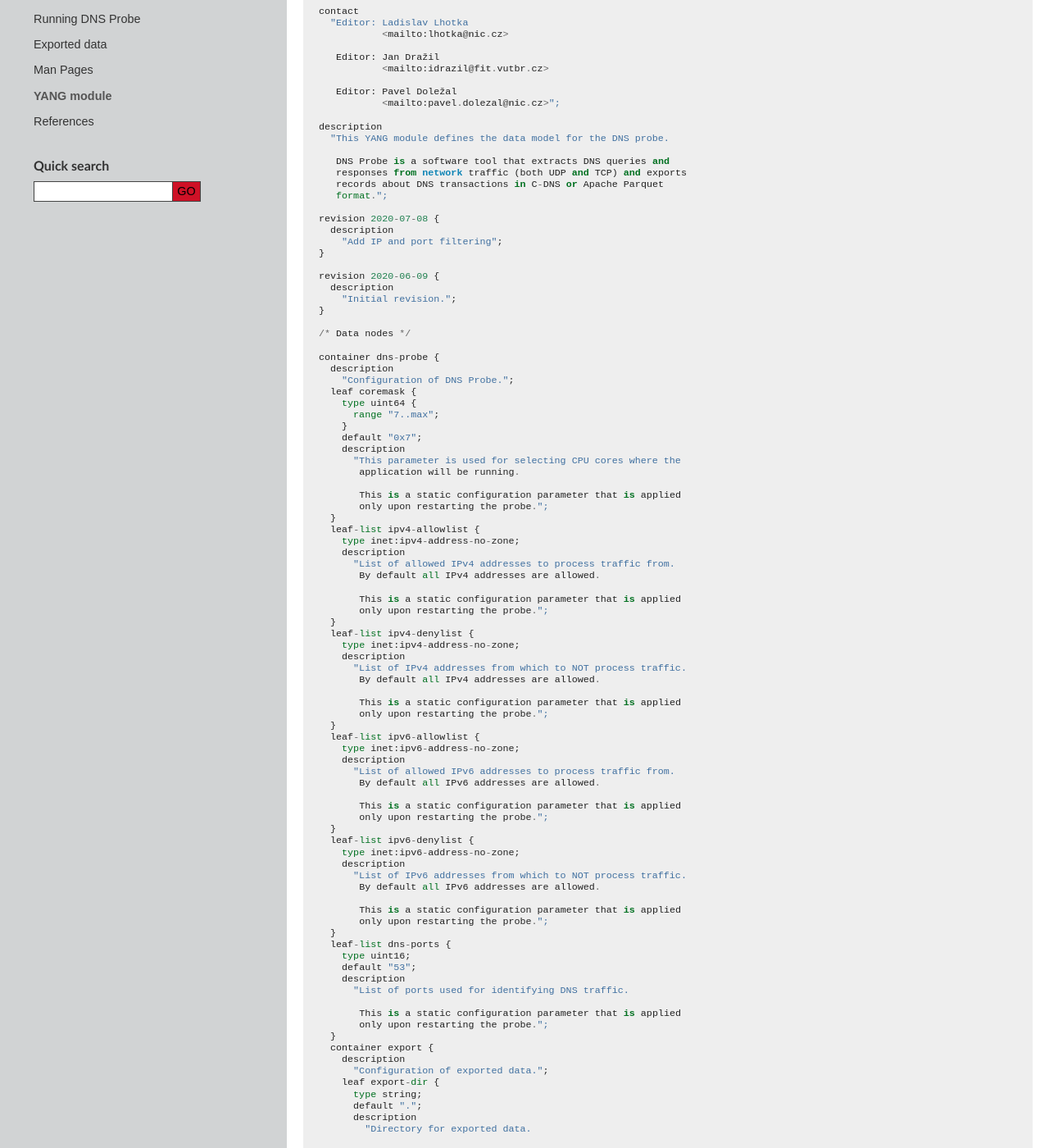
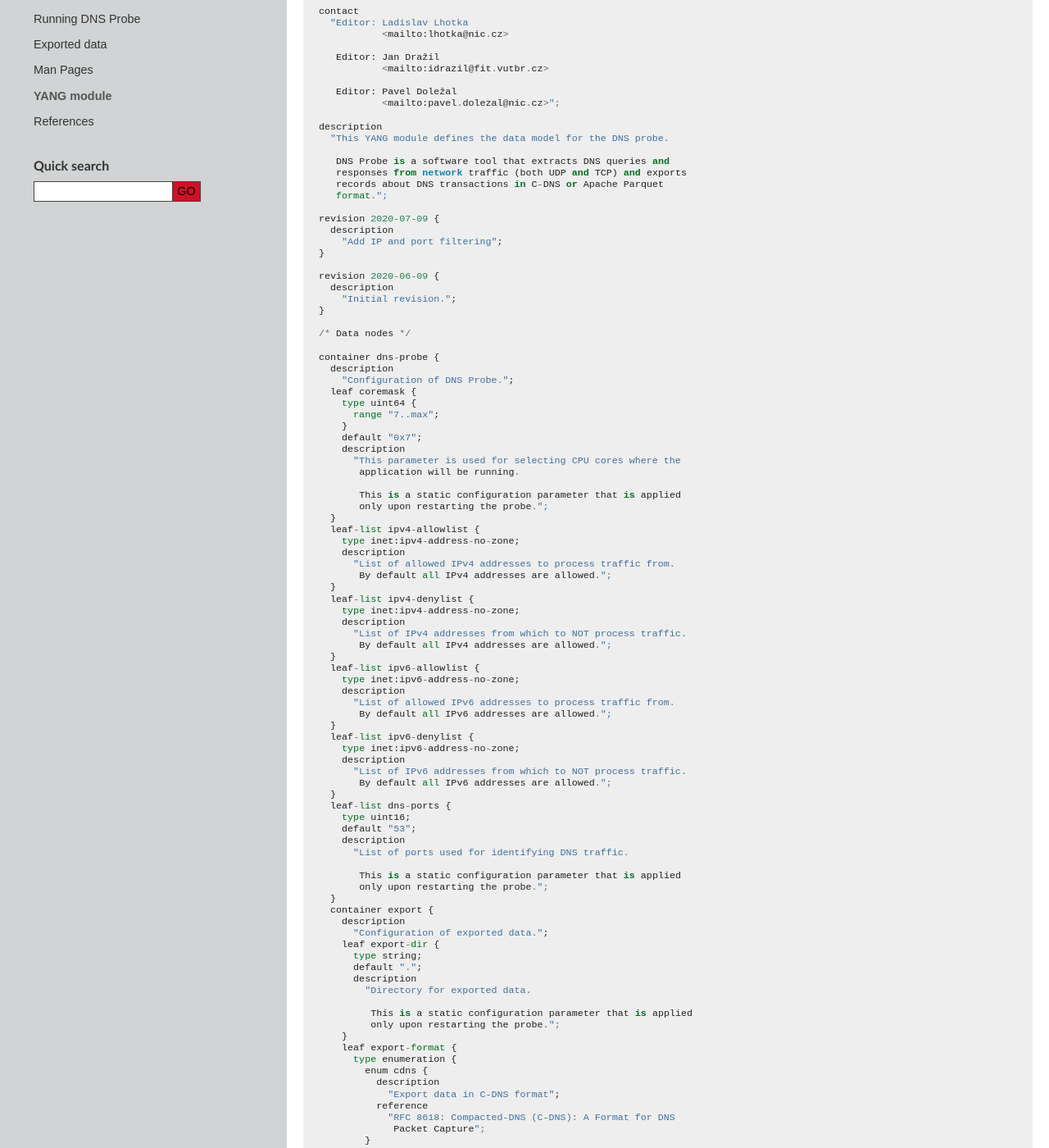
Before and after one commit to CZ-NIC/dns-probe, a Sphinx documentation site: the page built from doc/YANGmodule.rst, in a window 1280 px wide and 1400 px high, scrolled down 497 px. Shown: the whole window at 82% size. Built offline with Sphinx 7.4.7, drawn with Linux system fonts in a browser that asks for light colours.

Commit message:
Sphinx: Move IP and port filters to dynamic configuration items

```diff
--- a/doc/Configuration.rst
+++ b/doc/Configuration.rst
@@ -160,20 +160,6 @@
 
 The default value of 7 indicates that DNS Probe should use the first 3 CPU cores with IDs of 0, 1 and 2.
 
-.. _dns-ports:
-
-dns-ports
-^^^^^^^^^
-
-:data node: ``/cznic-dns-probe:dns-probe/dns-ports``
-:default: 53
-
-List of transport protocol port numbers that DNS Probe will check for in
-incoming packets to recognize DNS traffic.
-
-The default value of 53 is the standard DNS server port as defined
-in [RFC1035]_.
-
 export-dir
 ^^^^^^^^^^
 
@@ -223,6 +209,51 @@
 
 The default value of 131072 (2^17) was determined experimentally – it takes into account the default value for :ref:`max-transactions` and the current common ratio of DNS traffic over UDP and TCP. It is recommended to adjust this parameter to actual traffic circumstances in order to optimize memory consumption.
 
+.. _max-transactions:
+
+max-transactions
+^^^^^^^^^^^^^^^^
+
+:data node: ``/cznic-dns-probe:dns-probe/transaction-table/max-transactions``
+:default: 1048576
+
+The value of this parameter must be a power of 2. It specifies the maximum number of pending DNS transactions that DNS Probe can handle at any given time, which in turn affects the size of in-memory transaction table.
+
+The default value of 1048576 (2^20) was determined experimentally – it should suffice for handling DNS traffic at the line rate of 10 Gb/s. It is recommended to adjust this parameter to actual traffic circumstances in order to optimize memory consumption.
+
+.. _dynamic-conf-par:
+
+Dynamic configuration parameters
+--------------------------------
+
+This section lists all dynamic configuration parameters in alphabetical order.
+
+.. _cdns-blocks-per-file:
+
+cdns-blocks-per-file
+^^^^^^^^^^^^^^^^^^^^
+
+:data node: ``/cznic-dns-probe:dns-probe/export/cdns-blocks-per-file``
+:default: 0
+
+This parameter takes effect only if ``cdns`` is set in :ref:`export-format`. It specifies the maximum number of C-DNS blocks written to one exported file (see `Section 7.3.2 <https://tools.ietf.org/html/rfc8618#section-7.3.2>`_ in [RFC8618]_). If this limit is reached, the export file is closed and a new one started.
+
+The default value of 0 means that there is no limit.
+
+.. _dns-ports:
+
+dns-ports
+^^^^^^^^^
+
+:data node: ``/cznic-dns-probe:dns-probe/dns-ports``
+:default: 53
+
+List of transport protocol port numbers that DNS Probe will check for in
+incoming packets to recognize DNS traffic.
+
+The default value of 53 is the standard DNS server port as defined
+in [RFC1035]_.
+
 .. _ipv4-allowlist:
 
 ipv4-allowlist
@@ -270,37 +301,6 @@
 By default all IPv6 addresses are allowed.
 
 If :ref:`ipv6-allowlist` is not empty this configuration item doesn't have any effect.
-
-.. _max-transactions:
-
-max-transactions
-^^^^^^^^^^^^^^^^
-
-:data node: ``/cznic-dns-probe:dns-probe/transaction-table/max-transactions``
-:default: 1048576
-
-The value of this parameter must be a power of 2. It specifies the maximum number of pending DNS transactions that DNS Probe can handle at any given time, which in turn affects the size of in-memory transaction table.
-
-The default value of 1048576 (2^20) was determined experimentally – it should suffice for handling DNS traffic at the line rate of 10 Gb/s. It is recommended to adjust this parameter to actual traffic circumstances in order to optimize memory consumption.
-
-.. _dynamic-conf-par:
-
-Dynamic configuration parameters
---------------------------------
-
-This section lists all dynamic configuration parameters in alphabetical order.
-
-.. _cdns-blocks-per-file:
-
-cdns-blocks-per-file
-^^^^^^^^^^^^^^^^^^^^
-
-:data node: ``/cznic-dns-probe:dns-probe/export/cdns-blocks-per-file``
-:default: 0
-
-This parameter takes effect only if ``cdns`` is set in :ref:`export-format`. It specifies the maximum number of C-DNS blocks written to one exported file (see `Section 7.3.2 <https://tools.ietf.org/html/rfc8618#section-7.3.2>`_ in [RFC8618]_). If this limit is reached, the export file is closed and a new one started.
-
-The default value of 0 means that there is no limit.
 
 .. _parquet-records-per-file:
 
--- a/doc/YANGmodule.rst
+++ b/doc/YANGmodule.rst
@@ -45,7 +45,7 @@
        records about DNS transactions in C-DNS or Apache Parquet
        format.";
 
-    revision 2020-07-08 {
+    revision 2020-07-09 {
       description
         "Add IP and port filtering";
     }
@@ -76,37 +76,25 @@
         type inet:ipv4-address-no-zone;
         description
           "List of allowed IPv4 addresses to process traffic from.
-           By default all IPv4 addresses are allowed.
-
-           This is a static configuration parameter that is applied
-           only upon restarting the probe.";
+           By default all IPv4 addresses are allowed.";
       }
       leaf-list ipv4-denylist {
         type inet:ipv4-address-no-zone;
         description
           "List of IPv4 addresses from which to NOT process traffic.
-           By default all IPv4 addresses are allowed.
-
-           This is a static configuration parameter that is applied
-           only upon restarting the probe.";
+           By default all IPv4 addresses are allowed.";
       }
       leaf-list ipv6-allowlist {
         type inet:ipv6-address-no-zone;
         description
           "List of allowed IPv6 addresses to process traffic from.
-           By default all IPv6 addresses are allowed.
-
-           This is a static configuration parameter that is applied
-           only upon restarting the probe.";
+           By default all IPv6 addresses are allowed.";
       }
       leaf-list ipv6-denylist {
         type inet:ipv6-address-no-zone;
         description
           "List of IPv6 addresses from which to NOT process traffic.
-           By default all IPv6 addresses are allowed.
-
-           This is a static configuration parameter that is applied
-           only upon restarting the probe.";
+           By default all IPv6 addresses are allowed.";
       }
       leaf-list dns-ports {
         type uint16;
```
